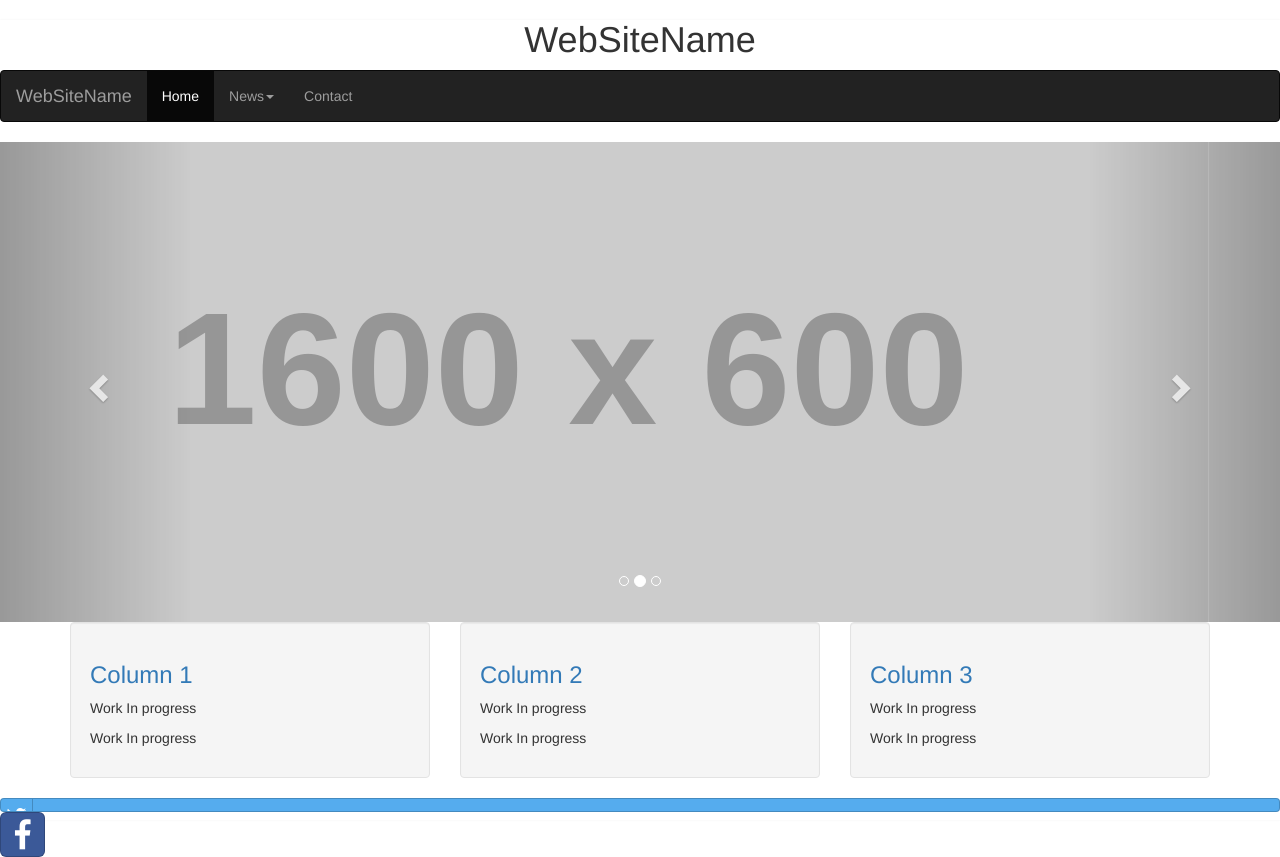
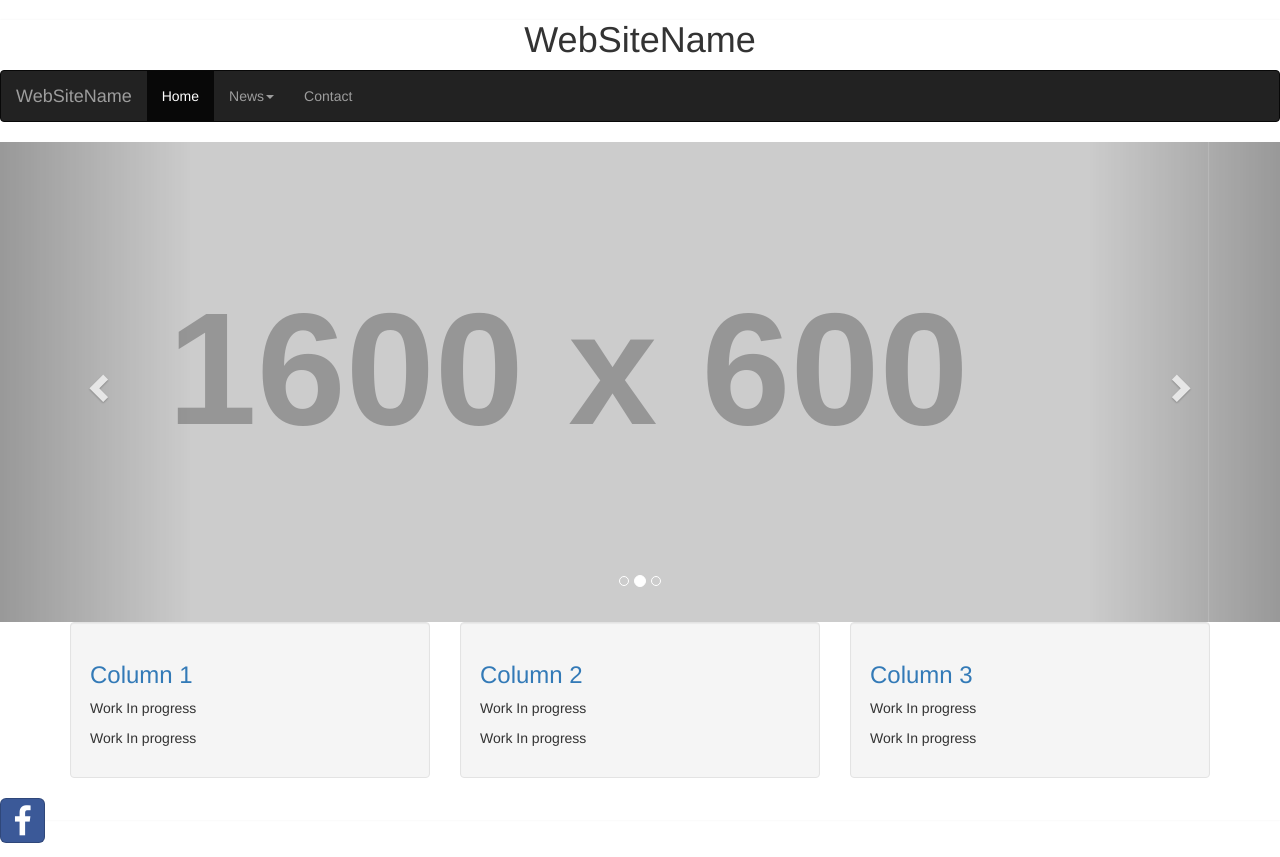
Before and after one commit to 20cgreene/20cgreene.github.io, a plain HTML site: page index.html in a window 1280 px wide. Drawn offline with nearby package versions, Linux system fonts and the light colour scheme; placeholder pictures from the web are drawn by us; a script that the page names is missing.

Commit message:
Update index.html

```diff
--- a/index.html
+++ b/index.html
@@ -87,9 +87,6 @@
   </div>
 </div>
         <div class="Media">
-         <a class="btn btn-block btn-social btn-twitter">
-             <span class="fa fa-twitter"></span>
-        </a>
             <a class="btn btn-social-icon btn-lg btn-facebook">
             <i class="fa fa-facebook"></i></a>
         </div>
```
